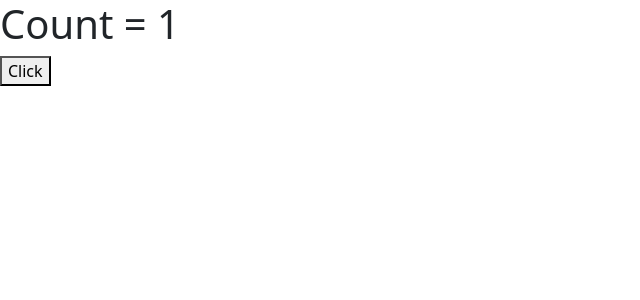
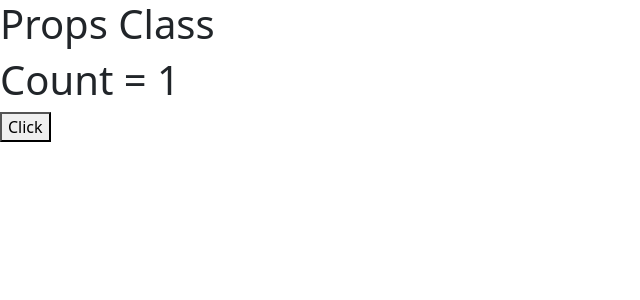
Before and after one commit to ujjwal-11103/React.js, a React (Create React App) app: page / in a window 1280 px wide. Shown: the top 300 px of the page, without its empty margins (0-640 px from the left). Built offline with nearby package versions, Linux system fonts and the light colour scheme.

Commit message:
Pure Component concept using Props

```diff
--- a/src/App.js
+++ b/src/App.js
@@ -1,5 +1,5 @@
 import React, { PureComponent } from 'react'
-// import PureComponentsProps from './Components/PureComponentsProps';
+import PureComponentsProps from './Components/PureComponentsProps';
 export default class App extends PureComponent {
   constructor() {
     super(); {
@@ -12,11 +12,9 @@ export default class App extends PureComponent {
     console.log("Re-renderd");
     return (
       <div>
-        <h1>Count = {this.state.count}</h1>
+
+        <PureComponentsProps data={this.state.count} />
         <button onClick={() => this.setState({ count: 1 })}>Click</button>
-
-        {/* <PureComponentsProps data={this.state.count} /> */}
-
 
         {/* Since count here it is one (1) only so since the pagee is not updated  then also it will re render the page*/}
         {/* therefore to prevent this we use pure component it only updates the page when there is any change in the document(page) */}
--- /dev/null
+++ b/src/Components/PureComponentsProps.js
@@ -0,0 +1,13 @@
+import React, { PureComponent } from 'react'
+
+export default class PureComponentsProps extends PureComponent {
+    render() {
+        console.log("Props Class components")
+        return (
+            <div>
+                <h1>Props Class </h1>
+                <h1>Count = {this.props.data}</h1>
+            </div>
+        )
+    }
+}
```
